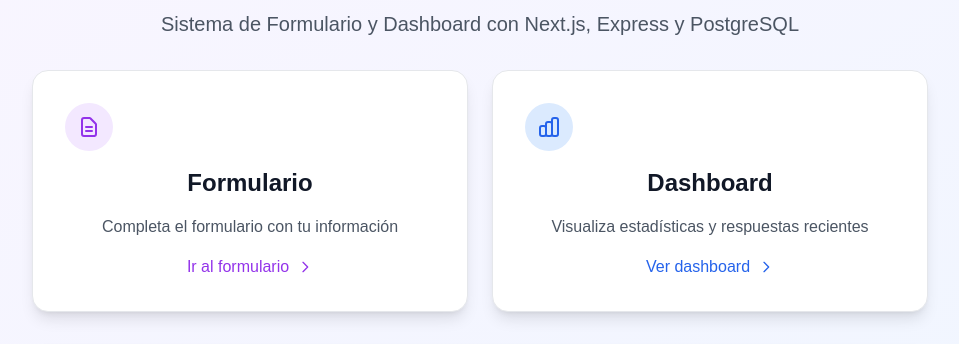
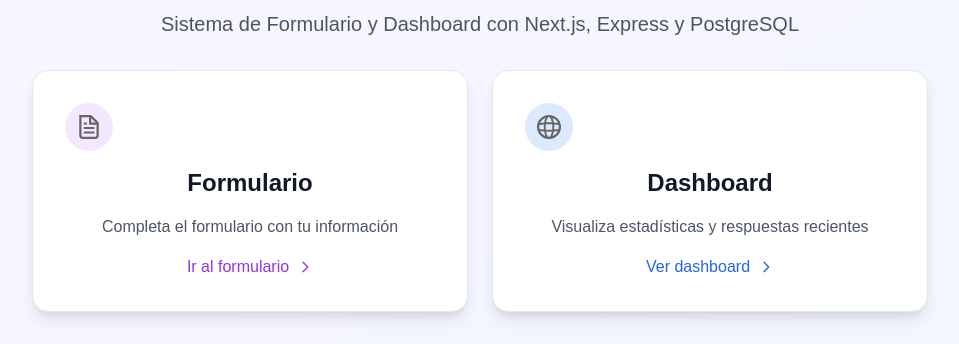
Before and after one commit to Vic-Lara-Gilles/oneapp2-prueba-tecnica, a Next.js app in the folder frontend/: page / in a window 1280 px wide. Shown: the part 198-542 px from the top of the page, without its empty margins (160-1119 px from the left). Built offline with nearby package versions, Linux system fonts and the light colour scheme.

Commit message:
feat(components): extract home page components to private folder
- Create NavigationCard component with color schemes
- Create TechStack component for technology badges
- Apply colocation pattern with _components folder
- Improve reusability and maintainability

```diff
--- /dev/null
+++ b/frontend/src/app/_components/NavigationCard.tsx
@@ -0,0 +1,67 @@
+import Image from 'next/image'
+import Link from 'next/link'
+
+interface NavigationCardProps {
+  href: string
+  icon: string
+  iconAlt: string
+  title: string
+  description: string
+  linkText: string
+  colorScheme: 'purple' | 'blue'
+}
+
+export default function NavigationCard({
+  href,
+  icon,
+  iconAlt,
+  title,
+  description,
+  linkText,
+  colorScheme
+}: NavigationCardProps) {
+  const colors = {
+    purple: {
+      iconBg: 'bg-purple-100 group-hover:bg-purple-200',
+      border: 'hover:border-purple-300',
+      text: 'text-purple-600'
+    },
+    blue: {
+      iconBg: 'bg-blue-100 group-hover:bg-blue-200',
+      border: 'hover:border-blue-300',
+      text: 'text-blue-600'
+    }
+  }
+
+  const scheme = colors[colorScheme]
+
+  return (
+    <Link
+      href={href}
+      className={`group relative overflow-hidden rounded-2xl bg-white p-8 shadow-lg hover:shadow-xl transition-all duration-300 border border-gray-200 ${scheme.border}`}
+    >
+      <div className="space-y-4">
+        <div className={`w-12 h-12 ${scheme.iconBg} rounded-full flex items-center justify-center transition-colors`}>
+          <Image
+            src={icon}
+            alt={iconAlt}
+            width={24}
+            height={24}
+          />
+        </div>
+        <h2 className="text-2xl font-semibold text-gray-900">
+          {title}
+        </h2>
+        <p className="text-gray-600">
+          {description}
+        </p>
+        <div className={`${scheme.text} font-medium group-hover:translate-x-2 transition-transform inline-flex items-center gap-2`}>
+          {linkText}
+          <svg className="w-4 h-4" fill="none" stroke="currentColor" viewBox="0 0 24 24">
+            <path strokeLinecap="round" strokeLinejoin="round" strokeWidth={2} d="M9 5l7 7-7 7" />
+          </svg>
+        </div>
+      </div>
+    </Link>
+  )
+}
--- /dev/null
+++ b/frontend/src/app/_components/TechStack.tsx
@@ -0,0 +1,23 @@
+interface TechStackProps {
+  technologies: string[]
+}
+
+export default function TechStack({ technologies }: TechStackProps) {
+  return (
+    <div className="mt-12 p-6 bg-white rounded-xl shadow-md border border-gray-200">
+      <h3 className="text-lg font-semibold text-gray-900 mb-2">
+        Stack Tecnológico
+      </h3>
+      <div className="flex flex-wrap justify-center gap-3 text-sm text-gray-600">
+        {technologies.map((tech) => (
+          <span
+            key={tech}
+            className="px-3 py-1 bg-gray-100 rounded-full"
+          >
+            {tech}
+          </span>
+        ))}
+      </div>
+    </div>
+  )
+}
--- a/frontend/src/app/page.tsx
+++ b/frontend/src/app/page.tsx
@@ -1,4 +1,15 @@
-import Link from 'next/link'
+import NavigationCard from './_components/NavigationCard'
+import TechStack from './_components/TechStack'
+
+const technologies = [
+  'Next.js 14',
+  'React 18',
+  'TypeScript',
+  'Tailwind CSS',
+  'Express',
+  'PostgreSQL',
+  'Docker'
+]
 
 export default function Home() {
   return (
@@ -14,71 +25,28 @@
         </div>
 
         <div className="grid md:grid-cols-2 gap-6 mt-12">
-          <Link
+          <NavigationCard
             href="/form"
-            className="group relative overflow-hidden rounded-2xl bg-white p-8 shadow-lg hover:shadow-xl transition-all duration-300 border border-gray-200 hover:border-purple-300"
-          >
-            <div className="space-y-4">
-              <div className="w-12 h-12 bg-purple-100 rounded-full flex items-center justify-center group-hover:bg-purple-200 transition-colors">
-                <svg className="w-6 h-6 text-purple-600" fill="none" stroke="currentColor" viewBox="0 0 24 24">
-                  <path strokeLinecap="round" strokeLinejoin="round" strokeWidth={2} d="M9 12h6m-6 4h6m2 5H7a2 2 0 01-2-2V5a2 2 0 012-2h5.586a1 1 0 01.707.293l5.414 5.414a1 1 0 01.293.707V19a2 2 0 01-2 2z" />
-                </svg>
-              </div>
-              <h2 className="text-2xl font-semibold text-gray-900">
-                Formulario
-              </h2>
-              <p className="text-gray-600">
-                Completa el formulario con tu información
-              </p>
-              <div className="text-purple-600 font-medium group-hover:translate-x-2 transition-transform inline-flex items-center gap-2">
-                Ir al formulario
-                <svg className="w-4 h-4" fill="none" stroke="currentColor" viewBox="0 0 24 24">
-                  <path strokeLinecap="round" strokeLinejoin="round" strokeWidth={2} d="M9 5l7 7-7 7" />
-                </svg>
-              </div>
-            </div>
-          </Link>
+            icon="/file.svg"
+            iconAlt="Formulario"
+            title="Formulario"
+            description="Completa el formulario con tu información"
+            linkText="Ir al formulario"
+            colorScheme="purple"
+          />
 
-          <Link
+          <NavigationCard
             href="/dashboard"
-            className="group relative overflow-hidden rounded-2xl bg-white p-8 shadow-lg hover:shadow-xl transition-all duration-300 border border-gray-200 hover:border-blue-300"
-          >
-            <div className="space-y-4">
-              <div className="w-12 h-12 bg-blue-100 rounded-full flex items-center justify-center group-hover:bg-blue-200 transition-colors">
-                <svg className="w-6 h-6 text-blue-600" fill="none" stroke="currentColor" viewBox="0 0 24 24">
-                  <path strokeLinecap="round" strokeLinejoin="round" strokeWidth={2} d="M9 19v-6a2 2 0 00-2-2H5a2 2 0 00-2 2v6a2 2 0 002 2h2a2 2 0 002-2zm0 0V9a2 2 0 012-2h2a2 2 0 012 2v10m-6 0a2 2 0 002 2h2a2 2 0 002-2m0 0V5a2 2 0 012-2h2a2 2 0 012 2v14a2 2 0 01-2 2h-2a2 2 0 01-2-2z" />
-                </svg>
-              </div>
-              <h2 className="text-2xl font-semibold text-gray-900">
-                Dashboard
-              </h2>
-              <p className="text-gray-600">
-                Visualiza estadísticas y respuestas recientes
-              </p>
-              <div className="text-blue-600 font-medium group-hover:translate-x-2 transition-transform inline-flex items-center gap-2">
-                Ver dashboard
-                <svg className="w-4 h-4" fill="none" stroke="currentColor" viewBox="0 0 24 24">
-                  <path strokeLinecap="round" strokeLinejoin="round" strokeWidth={2} d="M9 5l7 7-7 7" />
-                </svg>
-              </div>
-            </div>
-          </Link>
+            icon="/globe.svg"
+            iconAlt="Dashboard"
+            title="Dashboard"
+            description="Visualiza estadísticas y respuestas recientes"
+            linkText="Ver dashboard"
+            colorScheme="blue"
+          />
         </div>
 
-        <div className="mt-12 p-6 bg-white rounded-xl shadow-md border border-gray-200">
-          <h3 className="text-lg font-semibold text-gray-900 mb-2">
-            Stack Tecnológico
-          </h3>
-          <div className="flex flex-wrap justify-center gap-3 text-sm text-gray-600">
-            <span className="px-3 py-1 bg-gray-100 rounded-full">Next.js 14</span>
-            <span className="px-3 py-1 bg-gray-100 rounded-full">React 18</span>
-            <span className="px-3 py-1 bg-gray-100 rounded-full">TypeScript</span>
-            <span className="px-3 py-1 bg-gray-100 rounded-full">Tailwind CSS</span>
-            <span className="px-3 py-1 bg-gray-100 rounded-full">Express</span>
-            <span className="px-3 py-1 bg-gray-100 rounded-full">PostgreSQL</span>
-            <span className="px-3 py-1 bg-gray-100 rounded-full">Docker</span>
-          </div>
-        </div>
+        <TechStack technologies={technologies} />
       </main>
     </div>
   )
```
